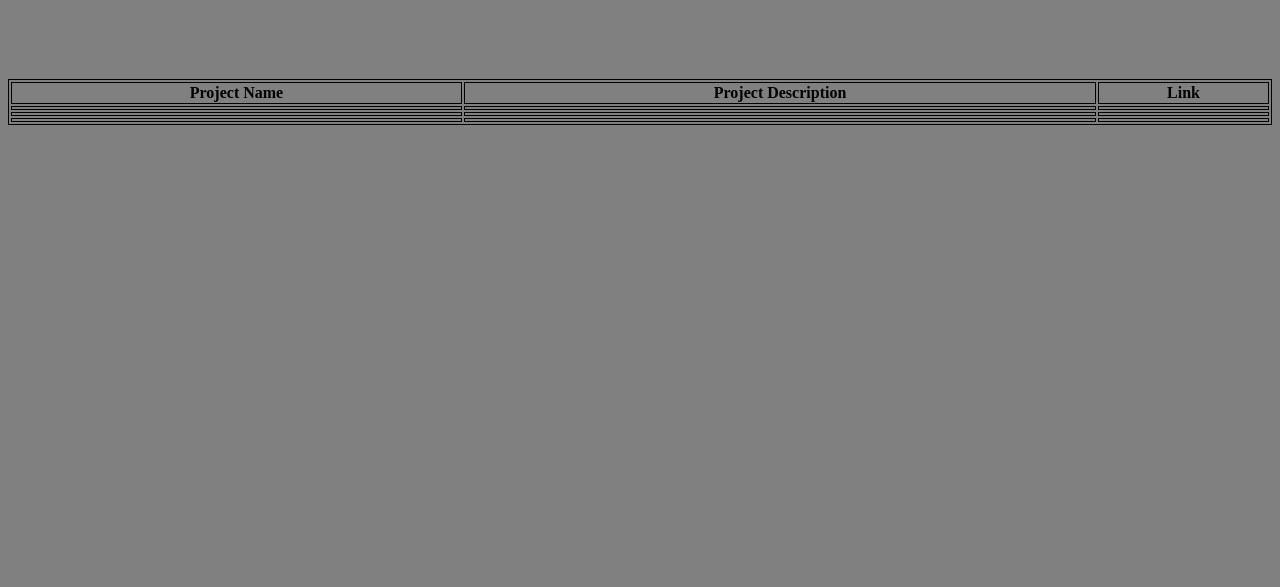
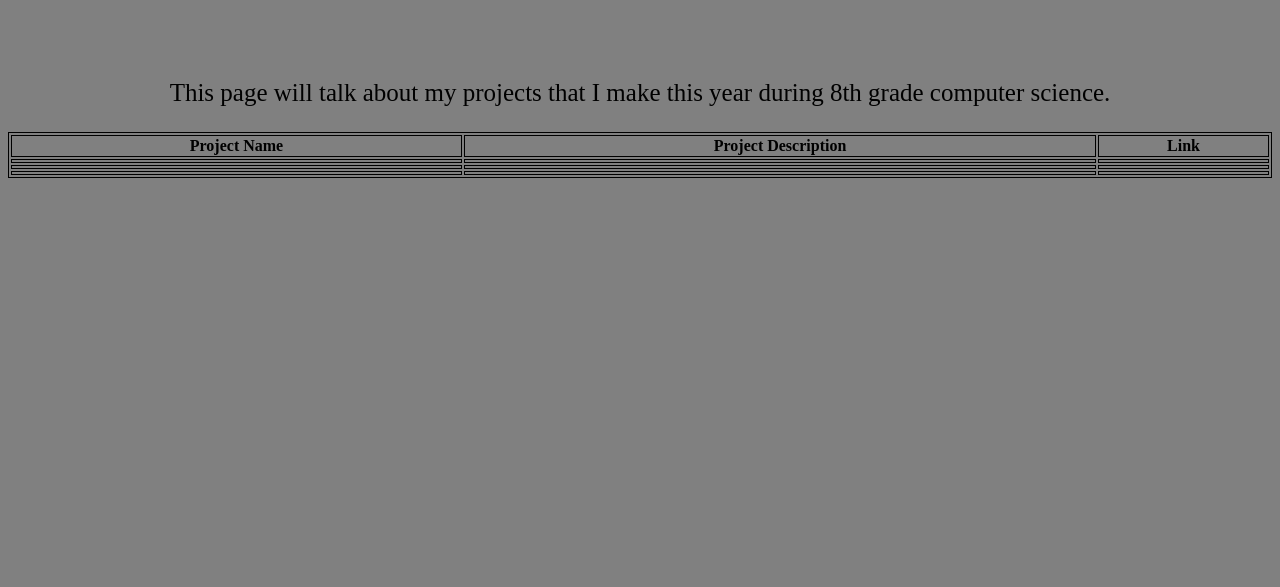
Before and after one commit to lisa-reed/Kyle-Portfolio, a plain HTML site: page portfolio.html in a window 1280 px wide. Shown: the part 213-800 px from the top of the page. Drawn offline with Linux system fonts and the light colour scheme.

Commit message:
Update portfolio.html

```diff
--- a/portfolio.html
+++ b/portfolio.html
@@ -17,6 +17,7 @@ html>
                   <li><a href="https://kyleg123.github.io/Kyle-Portfolio/outdoors.html">Outdoors</a></li>
             </ul>
         <h4> Projects </h4>
+        <p> This page will talk about my projects that I make this year during 8th grade computer science. </p>
 <style>
 table, th, td {
     border: 1px solid black;
@@ -50,3 +51,4 @@ table, th, td {
 
 
   </body>
+</html>
```
